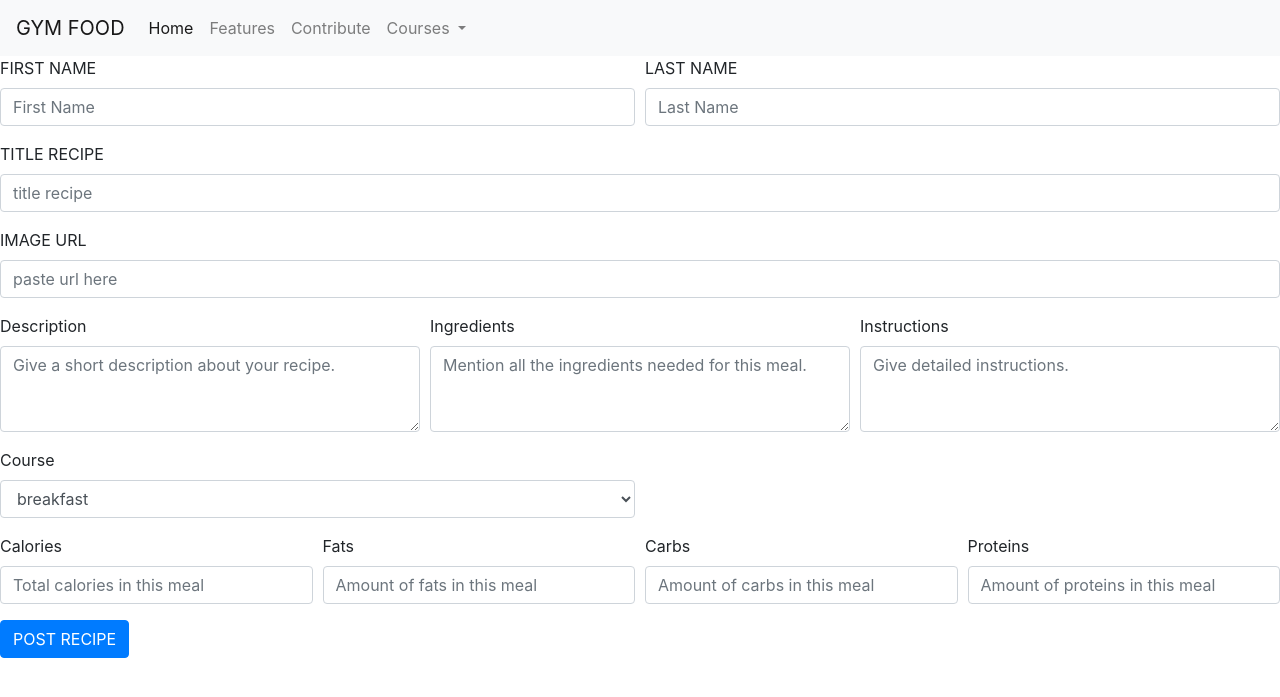
After one commit to Code-Institute-Submissions/online-cook-book, a Flask app: page /contribute_recipes in a window 1280 px wide. The commit adds this page. Shown: the top 697 px of the page. Run offline with Flask 2, Linux system fonts and the light colour scheme; data that the repository does not hold is empty; some libraries are stand-ins or nearby versions.

Commit message:
bootstrap changes

```diff
--- a/app.py
+++ b/app.py
@@ -20,6 +20,28 @@ def get_recipes():
 def show_recipe(recipe_id):
     return render_template('recipe.html', recipes = mongo.db.recipes.find_one({'_id': ObjectId(recipe_id)}))
 
+@app.route('/breakfast_recipes')
+def breakfast_recipes():
+    return render_template('breakfast.html', recipes = mongo.db.recipes.find())
+
+@app.route('/lunch_recipes')
+def lunch_recipes():
+    return render_template('lunch.html', recipes = mongo.db.recipes.find())
+
+@app.route('/dinner_recipes')
+def dinner_recipes():
+    return render_template('dinner.html', recipes = mongo.db.recipes.find())
+
+@app.route('/contribute_recipes')
+def contribute_recipes():
+    return render_template('contribute.html', recipes= mongo.db.recipes.find())
+
+@app.route('/add_recipes', methods=['POST'])
+def add_recipes():
+    con_recipe = mongo.db.recipes
+    con_recipe.insert_one(request.form.to_dict())
+    return redirect(url_for('get_recipes'))
+
 if __name__ == '__main__':
     app.run(host=os.environ.get('IP'),
             port=int(os.environ.get('PORT')),
--- a/templates/base.html
+++ b/templates/base.html
@@ -20,22 +20,22 @@
         <div class="collapse navbar-collapse" id="navbarNavDropdown">
             <ul class="navbar-nav">
                 <li class="nav-item active">
-                    <a class="nav-link" class="text-dark" href="#">Home <span class="sr-only">(current)</span></a>
+                    <a class="nav-link" class="text-dark" href="{{url_for('get_recipes')}}">Home <span class="sr-only">(current)</span></a>
                 </li>
                 <li class="nav-item">
                     <a class="nav-link" class="text-dark" href="#">Features</a>
                 </li>
                 <li class="nav-item">
-                    <a class="nav-link" class="text-dark"  href="#">Contribute</a>
+                    <a class="nav-link" class="text-dark"  href="{{url_for('contribute_recipes')}}">Contribute</a>
                 </li>
                 <li class="nav-item dropdown">
                     <a class="nav-link dropdown-toggle" href="#" id="navbarDropdownMenuLink" role="button" data-toggle="dropdown" aria-haspopup="true" aria-expanded="false">
           Courses
         </a>
                     <div class="dropdown-menu" aria-labelledby="navbarDropdownMenuLink">
-                        <a class="dropdown-item" class="text-dark" href="#">Breakfast</a>
-                        <a class="dropdown-item" class="text-dark" href="#">Lunch</a>
-                        <a class="dropdown-item" class="text-dark" href="#">Dinner</a>
+                        <a class="dropdown-item" class="text-dark" href="{{url_for('breakfast_recipes')}}">Breakfast</a>
+                        <a class="dropdown-item" class="text-dark" href="{{url_for('lunch_recipes')}}">Lunch</a>
+                        <a class="dropdown-item" class="text-dark" href="{{url_for('dinner_recipes')}}">Dinner</a>
                     </div>
                 </li>
             </ul>
--- /dev/null
+++ b/templates/contribute.html
@@ -0,0 +1,64 @@
+{%extends 'base.html'%}
+{%block content%}
+<form method='POST' action="{{url_for('add_recipes')}}">
+  <div class="form-row">
+    <div class="form-group col-md-6">
+      <label for="name">FIRST NAME</label>
+      <input type="text" class="form-control" id="name" name="name" placeholder="First Name">
+    </div>
+    <div class="form-group col-md-6">
+      <label for="last_name">LAST NAME</label>
+      <input type="text" class="form-control" id="last_name" name="last_name" placeholder="Last Name">
+    </div>
+  </div>
+  <div class="form-group">
+    <label for="meal_name">TITLE RECIPE</label>
+    <input type="text" class="form-control" id="meal_name" name="meal_name" placeholder="title recipe">
+  </div>
+  <div class="form-group">
+    <label for="url_img">IMAGE URL</label>
+    <input type="text" class="form-control" id="url_img" name="url_img" placeholder="paste url here">
+  </div>
+  <div class="form-row">
+    <div class="form-group col-md-4">
+      <label for="description">Description</label>
+      <textarea class="form-control" id="description" name="description" rows="3" placeholder="Give a short description about your recipe."></textarea>
+    </div>
+    <div class="form-group col-md-4">
+      <label for="ingredients">Ingredients</label>
+      <textarea class="form-control" id="ingredients" name="ingredients" rows="3" placeholder="Mention all the ingredients needed for this meal."></textarea>
+    </div>
+    <div class="form-group col-md-4">
+      <label for="preparation">Instructions</label>
+      <textarea class="form-control" id="preparation" name="preparation" rows="3" placeholder="Give detailed instructions."></textarea>
+    </div>
+    <div class="form-group col-md-6">
+      <label for="inputState">Course</label>
+      <select id="inputState" class="form-control">
+            <option name"category_name" selected>breakfast</option>
+            <option name="category_course">lunch</option>
+            <option name="category_name">dinner</option>
+      </select>
+    </div>
+  </div>
+  <div class="form-row">
+      <div class="form-group col-md-3">
+          <label for="calories">Calories</label>
+          <input type="text" class="form-control" id="calories" name="calories" placeholder="Total calories in this meal">
+      </div>
+      <div class="form-group col-md-3">
+          <label for="fat">Fats</label>
+          <input type="text" class="form-control" id="fat" name="fat" placeholder="Amount of fats in this meal">
+      </div>
+      <div class="form-group col-md-3">
+          <label for="carbs">Carbs</label>
+          <input type="text" class="form-control" id="carbs" name="carbs" placeholder="Amount of carbs in this meal">
+      </div>
+      <div class="form-group col-md-3">
+          <label for="proteins">Proteins</label>
+          <input type="text" class="form-control" id="proteins" name="proteins" placeholder="Amount of proteins in this meal">
+      </div>
+  </div>
+  <button type="submit" class="btn btn-primary" name="action">POST RECIPE</button>
+</form>
+{%endblock%}
--- a/templates/index.html
+++ b/templates/index.html
@@ -6,6 +6,7 @@
     <div class="row">
         <div class=" col-md-12 cent-align">
         <h1>Welcome to GYM FOOD</h1>
+        <p>A bodybuilders diet doesn't have to be all about cooked chikcen breasts and brocolli. You can easily make healthy recipes that also taste delicious! Check our diet friendly foods here at GYM FOOD, enjoy!</p>
         </div>
     </div>
     <div class="row">
```
Also changed, not shown: templates/breakfast.html (added, +21 -0 lines), templates/dinner.html (added, +21 -0 lines), templates/lunch.html (added, +21 -0 lines).
